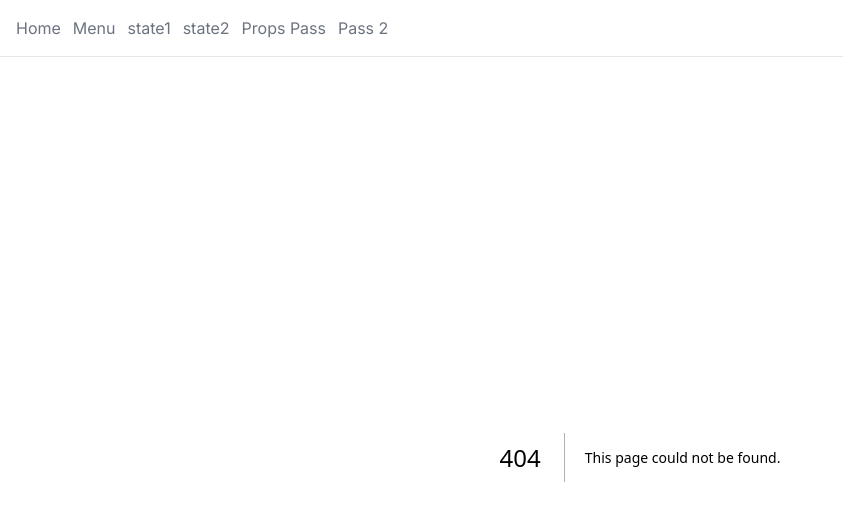
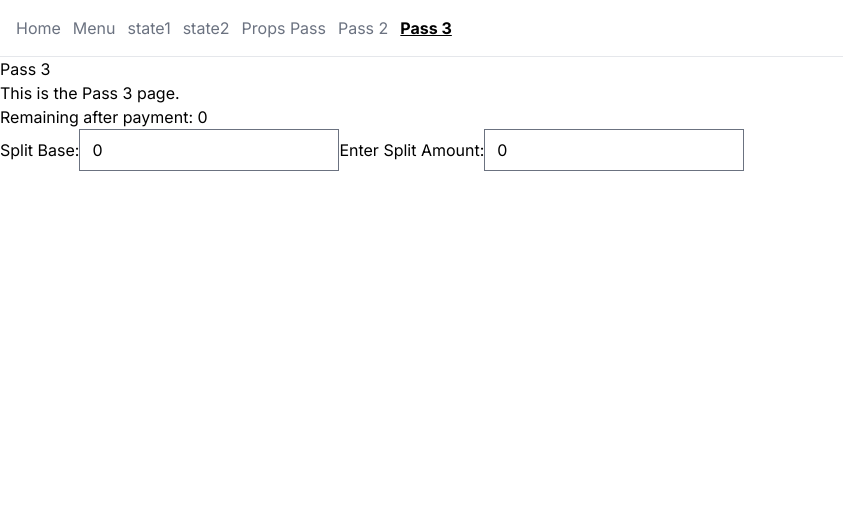
Before and after one commit to sufian-sani/nextjs-dashboard, a Next.js app: page /pass3 in a window 1280 px wide. Before the commit this address had no page. Shown: the top 520 px of the page, without its empty margins (0-843 px from the left). Built offline with nearby package versions, Linux system fonts and the light colour scheme; a web font is replaced by a local one.

Commit message:
feat: add Pass 3 page and link in Header for navigation

```diff
--- /dev/null
+++ b/app/pass3/page.tsx
@@ -0,0 +1,42 @@
+"use client";
+
+import { useState } from "react";
+
+function Main() {
+    const [splitBase, setSplitBase] = useState(0);
+    const [enterSplitAmount, setEnterSplitAmount] = useState(0);
+
+    const remainingAfterPayment = Math.max(0, splitBase - enterSplitAmount);
+
+
+  return (
+    <>
+        <h1>Pass 3</h1>
+        <p>This is the Pass 3 page.</p>
+        {/* amount calculation logic here */}
+
+        <p>Remaining after payment: {remainingAfterPayment}</p>
+
+        <form action="">
+            <label htmlFor="splitBase">Split Base:</label>
+            <input
+                type="number"
+                id="splitBase"
+                value={splitBase}
+                onChange={(e) => setSplitBase(Number(e.target.value))}
+            />
+
+            <label htmlFor="enterSplitAmount">Enter Split Amount:</label>
+            <input
+                type="number"
+                id="enterSplitAmount"
+                value={enterSplitAmount}
+                onChange={(e) => setEnterSplitAmount(Number(e.target.value))}
+            />
+        </form>
+
+    </>
+  );
+}
+
+export default Main;
--- a/app/ui/Header.tsx
+++ b/app/ui/Header.tsx
@@ -12,6 +12,7 @@ export default function Header() {
   const isState2 = pathname.startsWith("/state2");
   const isPropsPass = pathname.startsWith("/props-pass");
   const isPass2 = pathname.startsWith("/pass2");
+  const isPass3 = pathname.startsWith("/pass3");
 
   return (
     <header className="flex gap-3 p-4 border-b">
@@ -54,6 +55,12 @@ export default function Header() {
       >
         Pass 2
       </Link>
+      <Link
+        href="/pass3"
+        className={isPass3 ? "font-bold underline" : "text-gray-500"}
+      >
+        Pass 3
+      </Link>
     </header>
   );
 }
```
